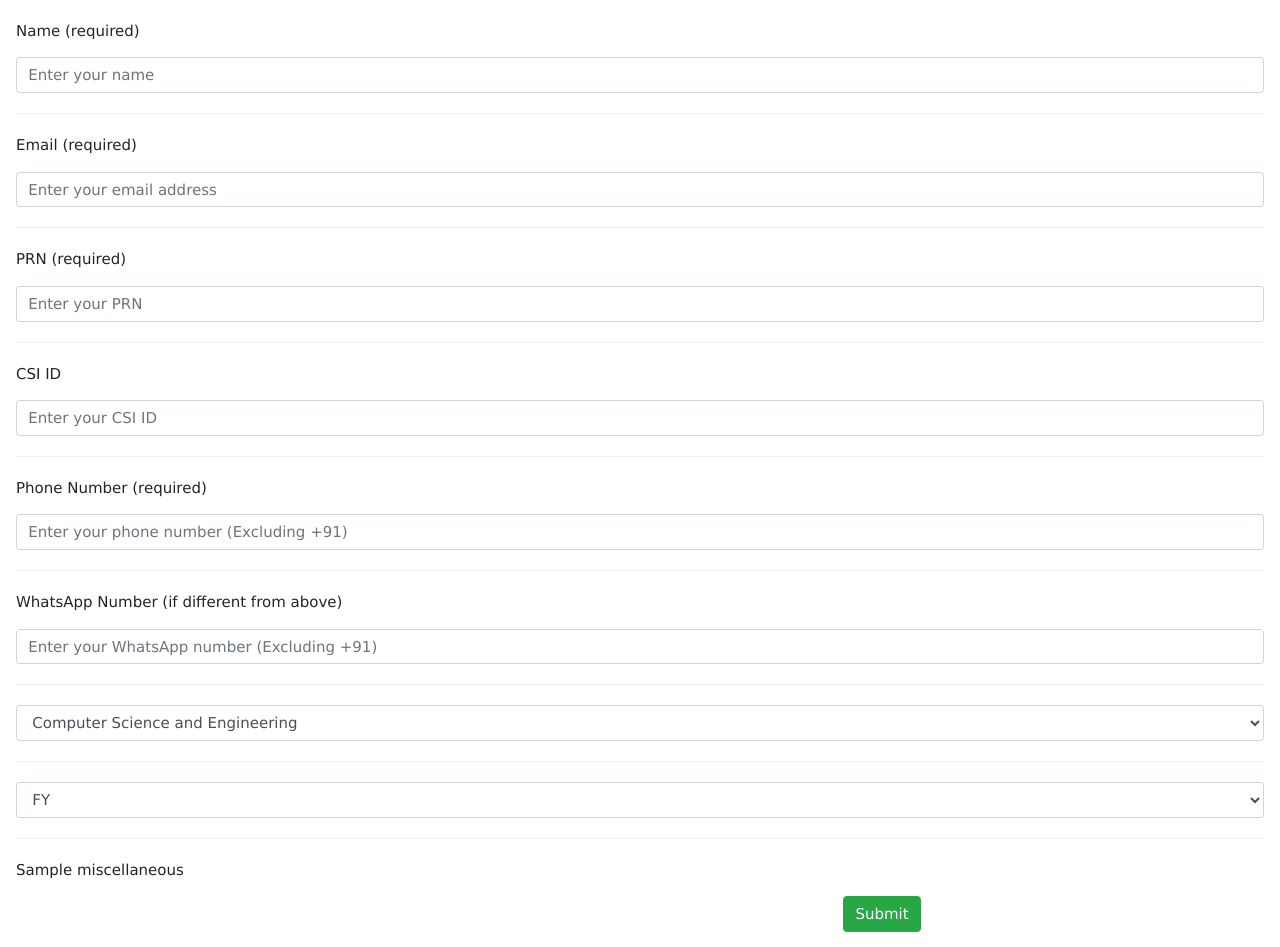
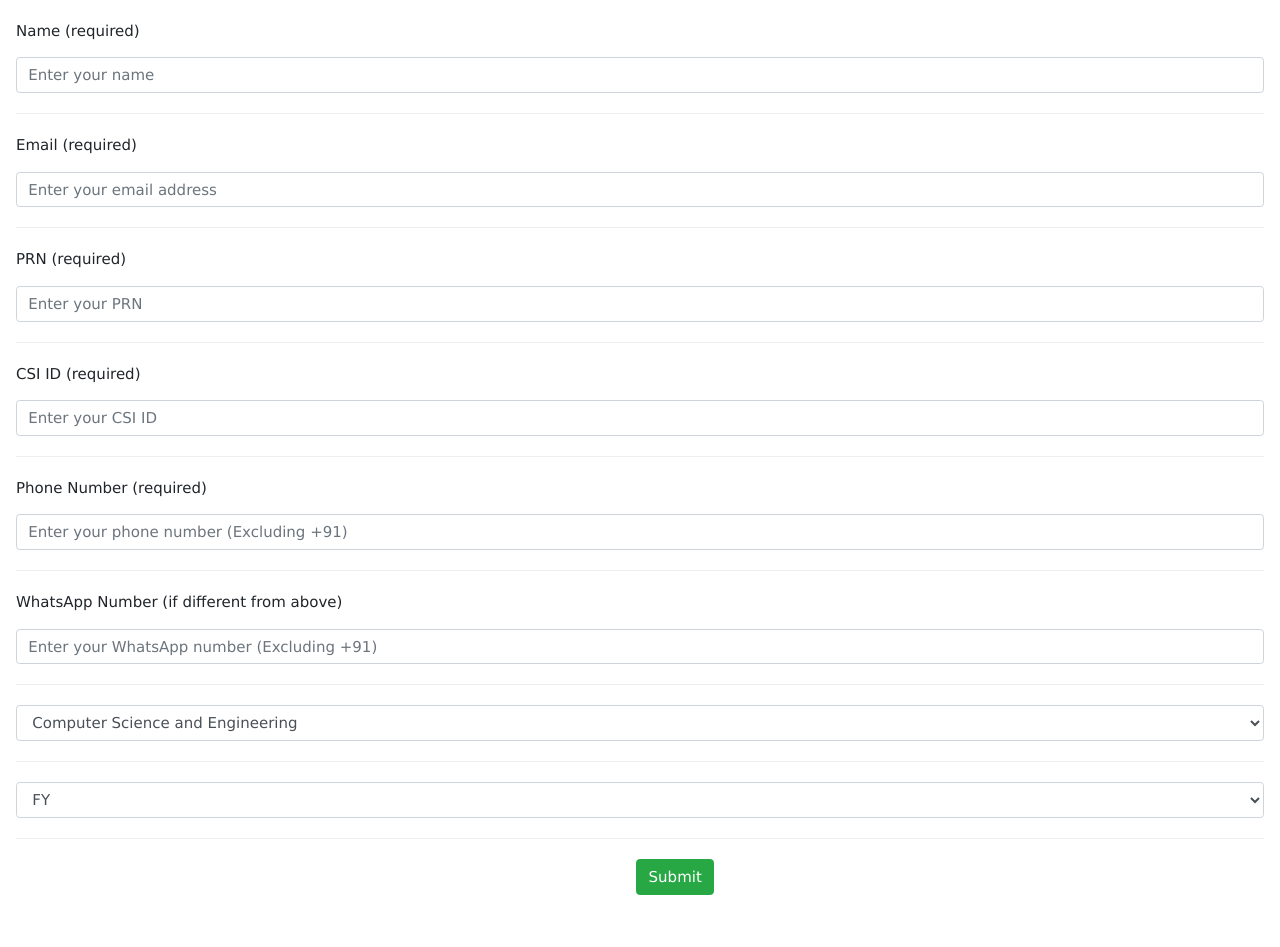
Before and after one commit to The-SCRIPT-Group/Hades, a Flask app: template tsg_registration/templates/csi.html in a window 1280 px wide. Shown: the part 152-1099 px from the top of the page. After the commit the page ends 1047 px from the top, so only its background shows below. Run offline with Flask 2, Linux system fonts and the light colour scheme; the template is opened without the code that fills it: most values are stand-ins (such as "Sample title", 1, 10 or a date in 2020); some libraries are stand-ins or nearby versions.

Commit message:
QRStuff: update some CSI stuff
The CSI ID needs to be prefixed with the letter "A" too, apprently, so update the pattern for that,
and change the column to a String of length 3 instead of an Integer

Remove some useless tags from the CSI form

Remove a useless validation case, as the form had been adjusted for that

Signed-off-by: Akhil Narang <akhilnarang.1999@gmail.com>

```diff
--- a/tsg_registration/models/csi.py
+++ b/tsg_registration/models/csi.py
@@ -17,7 +17,7 @@ class CSINovember2019(db.Model):
     miscellaneous = db.Column(db.String)
 
     prn = db.Column(db.Integer, unique=True)
-    csi_id = db.Column(db.Integer, unique=True)
+    csi_id = db.Column(db.String(3), unique=True)
 
     def __repr__(self):
         return "%r" % [
@@ -31,6 +31,4 @@ class CSINovember2019(db.Model):
         ]
 
     def validate(self):
-        if self.department == "CSE":
-            return validate(self, CSINovember2019)
-        return "<b>Only CSE members can take part!<b>"
+        return validate(self, CSINovember2019)
--- a/tsg_registration/templates/csi.html
+++ b/tsg_registration/templates/csi.html
@@ -27,7 +27,7 @@
                 </div>
             </div>
 
-            <form method="post" action="/temp_submit" enctype="multipart/form-data">
+            <form method="post" action="/csi_submit" enctype="multipart/form-data">
                 <div class="form-group">
                     <hr>
                     <p>Name (required)</p>
@@ -39,8 +39,8 @@
                     <p>PRN (required)</p>
                     <input type="text" name="prn" placeholder="Enter your PRN" maxlength="10" required class="form-control" pattern="[\d]{10}"/>
                     <hr>
-                    <p>CSI ID</p>
-                    <input type="text" name="csi_id" placeholder="Enter your CSI ID" maxlength="2" required class="form-control" pattern="[\d]{2}"/>
+                    <p>CSI ID (required)</p>
+                    <input type="text" name="csi_id" placeholder="Enter your CSI ID" maxlength="2" required class="form-control" pattern="A[\d]{1,2}"/>
                     <hr>
                     <p>Phone Number (required)</p>
                     <input type="text" name="phone_number" placeholder="Enter your phone number (Excluding +91)" maxlength="10" required class="form-control" pattern="[\d]{10}"/>
@@ -58,17 +58,11 @@
                         <option value="3rd">TY</option>
                     </select>
                     <hr>
-                    {% if miscellaneous %}
-                        {{ miscellaneous|safe }}
-                    {% endif %}
                 </div>
                 <input type="text" id="event" name="event" style="visibility: hidden" value="{{ event }}" contenteditable="false">
                 <input type="text" id="db" name="db" style="visibility: hidden" value="{{ db }}" contenteditable="false">
                 <input type="text" id="date" name="date" style="visibility: hidden" value="{{ date }}" contenteditable="false">
 
-                {% if extra_message %}
-                    <input type="text" id="extra_message" name="extra_message" style="visibility: hidden" value="{{ extra_message }}" contenteditable="false">
-                {% endif %}
                 <button type="submit" class="btn btn-success">Submit</button>
             </form>
         </div>
```
